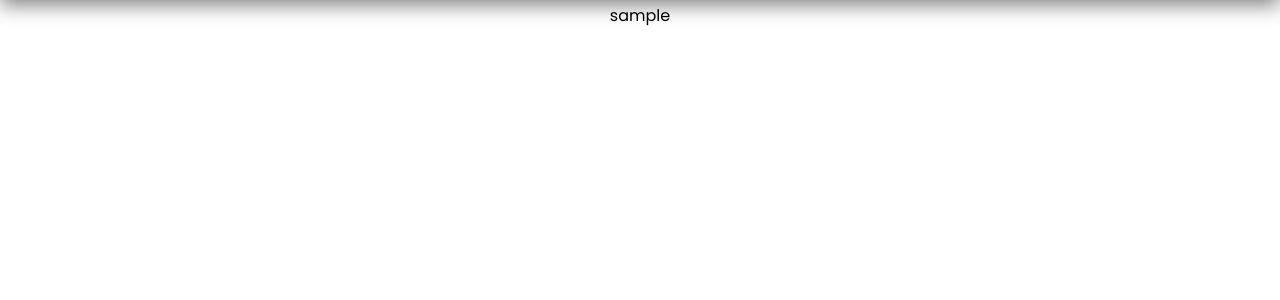
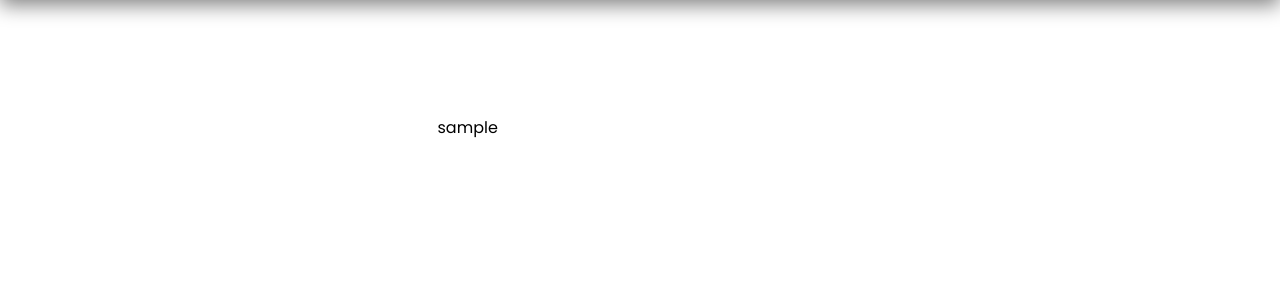
Before and after one commit to EclecticOwl/django-blog, a Django app: page /users/ in a window 1280 px wide. Shown: the part 70-370 px from the top of the page. Run offline with Django 4.2, Linux system fonts and the light colour scheme; tables that the repository leaves empty hold one stand-in row (values such as "Sample post").

Commit message:
Added some basic styling to the user list page.

```diff
--- a/core/templates/users.html
+++ b/core/templates/users.html
@@ -7,7 +7,7 @@
 
     {% for profile in profiles %}
         <div class="profile-card">
-            {{ profile }}
+            {{ profile.username }}
         </div>
     {% endfor %}
 
--- a/static/css/main.css
+++ b/static/css/main.css
@@ -118,9 +118,6 @@
     background-color: firebrick;
     text-decoration: none;
 }
-
-
-
 /* Account Styling */
 
 .account-container {
@@ -136,3 +133,18 @@
 .account-container span {
     font-weight: 500;
 }
+
+/* All Users Page Styling */
+
+.all-users-container {
+    display: grid;
+    grid-template-columns: 1fr 1fr 1fr;
+    margin-top: 6em;
+    justify-content: center;
+    align-items: center;
+    gap: 3em;
+    max-width: 100%;
+}
+.profile-card {
+    padding: 1em 2em;
+}
```
